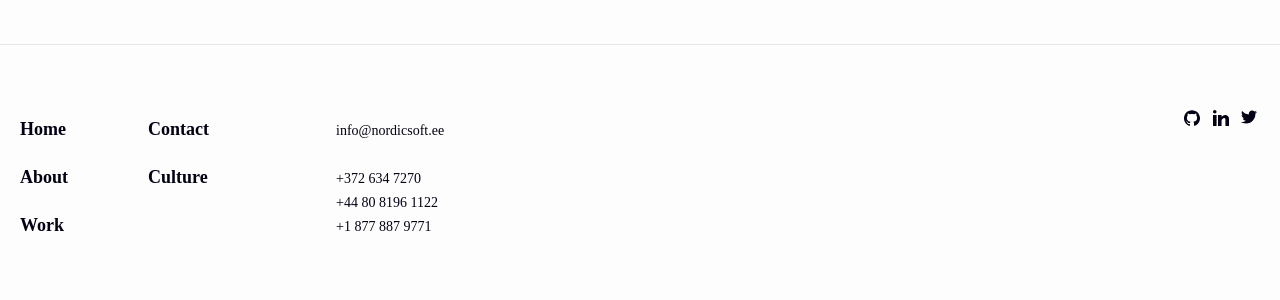
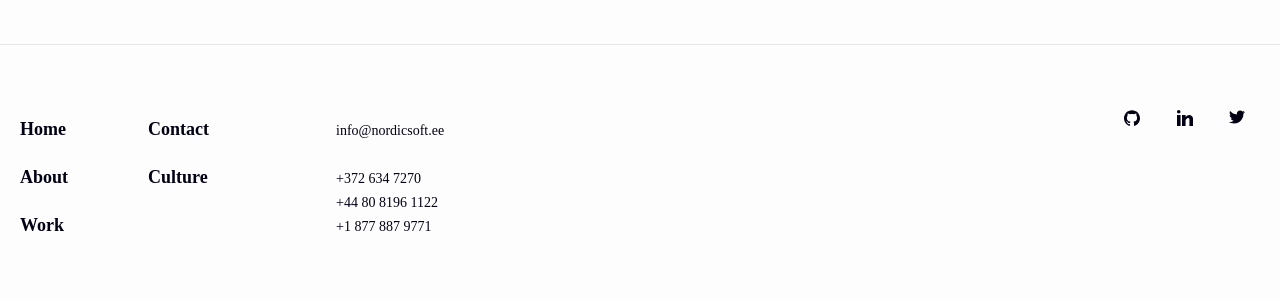
Before and after one commit to NordicSoft/landing_page_jekyll, a Jekyll site: the page built from index.md, in a window 1280 px wide. Shown: the part 3773-4073 px from the top of the page. Built offline with Jekyll 4.4.1, drawn with Linux system fonts in a browser that asks for light colours; some web fonts are replaced.

Commit message:
fix: fix ticker and social icons style

```diff
--- a/_sass/minima/_layout.scss
+++ b/_sass/minima/_layout.scss
@@ -1040,7 +1040,7 @@ $duration: 20s;
 }
 
 .ticker-wrap {
-  position: fixed;
+  position: absolute;
   top: 282px;
   width: 100%;
   padding-left: 100%;
@@ -1068,7 +1068,9 @@ $duration: 20s;
   }
 
 }
-
+.social-links a{
+  padding: 12px;
+}
 /**
  * Responsive
  */
```
